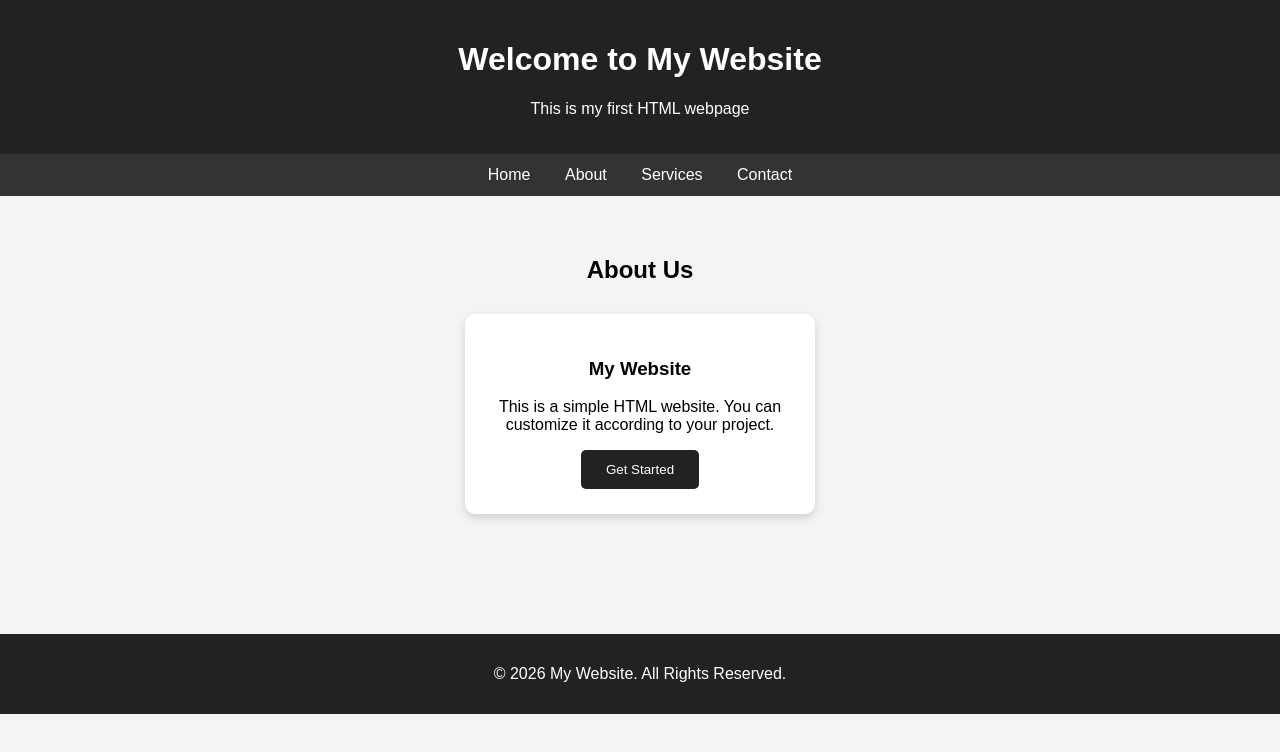
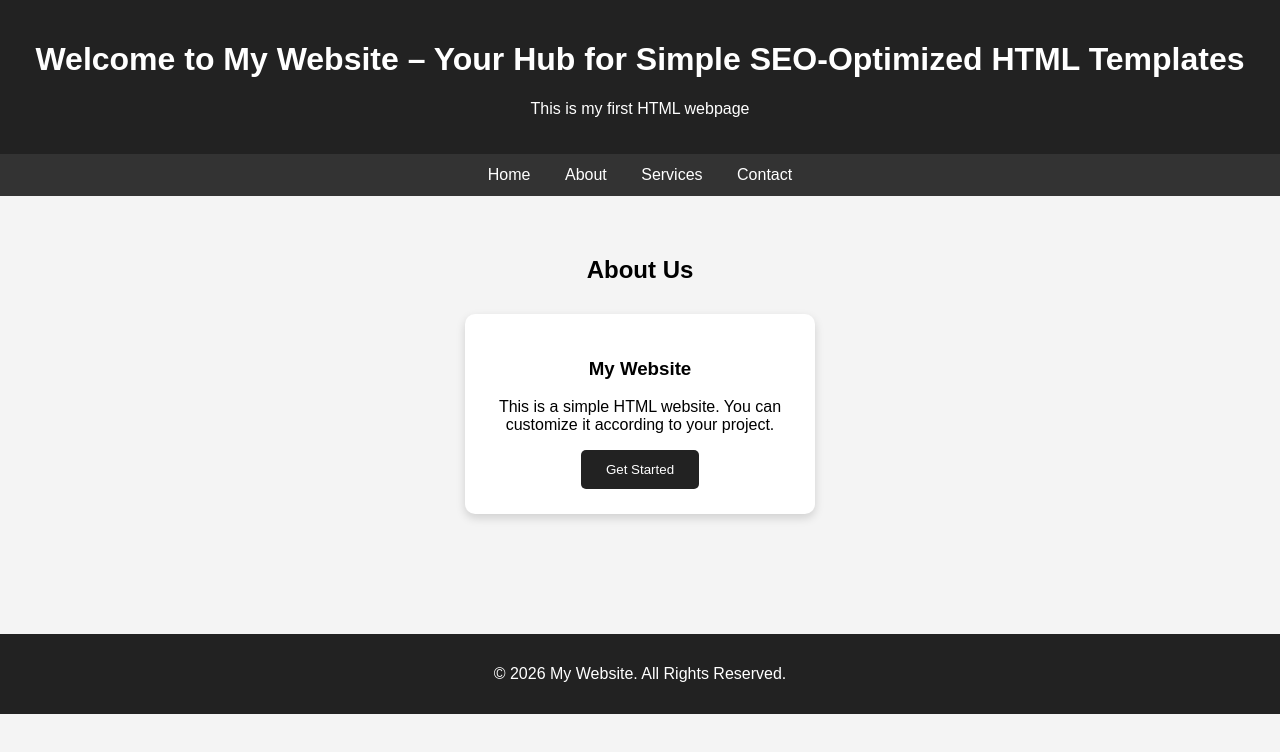
Before and after one commit to MohdArfiyanQureshi/SEO, a plain HTML site: page index.html in a window 1280 px wide. Drawn offline with Linux system fonts and the light colour scheme.

Commit message:
feat(seo): Apply AI Content Optimization: My Website – Simple HTML Template for Personal Projects and SEO

```diff
--- a/index.html
+++ b/index.html
@@ -4,7 +4,7 @@
     <meta charset="UTF-8">
     <meta name="viewport" content="width=device-width, initial-scale=1.0">
 
-    <title>My Website</title>
+    <title>My Website – Simple HTML Template for Personal Projects and SEO</title>
 
     <style>
         body {
@@ -71,12 +71,13 @@
             margin-top: 50px;
         }
     </style>
+    <meta name="description" content="Discover My Website, a clean, customizable static HTML template designed for SEO optimization, featuring simple layout, fast performance, and easy navigation."/>
 </head>
 
 <body>
 
     <header>
-        <h1>Welcome to My Website</h1>
+        <h1>Welcome to My Website – Your Hub for Simple SEO‑Optimized HTML Templates</h1>
         <p>This is my first HTML webpage</p>
     </header>
 
```
